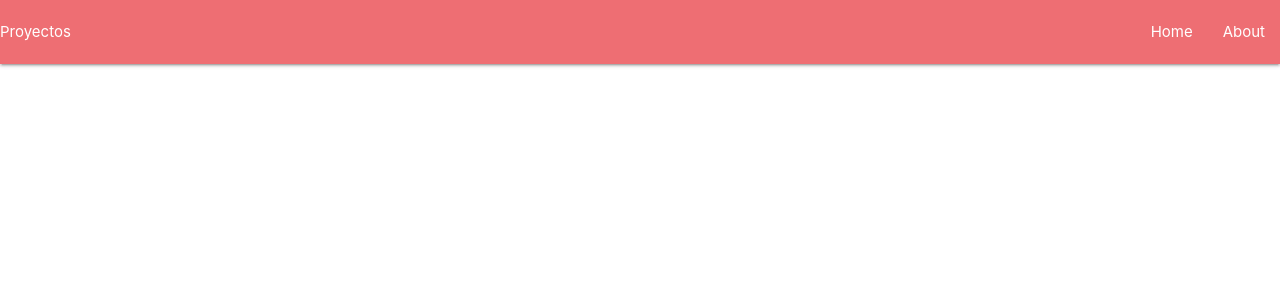
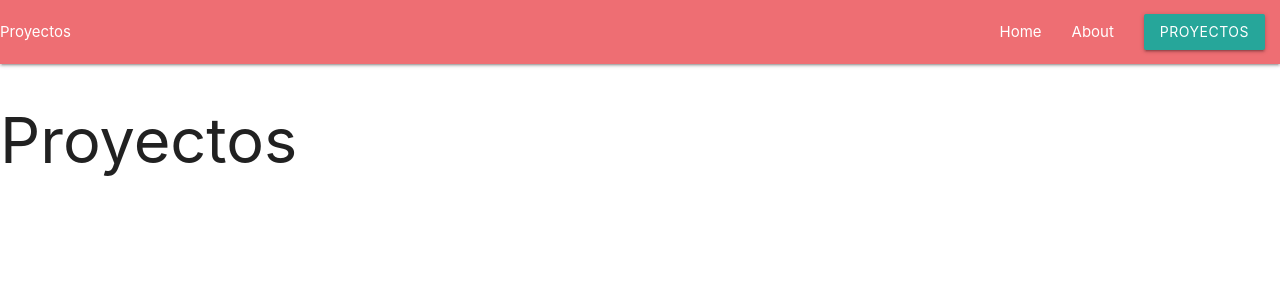
Before and after one commit to ZielGit/project-manager, a Vue app: page /proyectos in a window 1280 px wide. Shown: the top 300 px of the page. Built offline with nearby package versions, Linux system fonts and the light colour scheme.

Commit message:
feat: Vista proyectos

```diff
--- a/src/components/Navbar.vue
+++ b/src/components/Navbar.vue
@@ -7,6 +7,7 @@
                 <ul class="right hide-on-med-and-down">
                     <li><RouterLink to="/">Home</RouterLink></li>
                     <li><RouterLink to="/about">About</RouterLink></li>
+                    <li><RouterLink to="/proyectos" class="waves-effect waves-light btn">Proyectos</RouterLink></li>
                 </ul>
             </div>
         </nav>
@@ -14,6 +15,7 @@
         <ul class="sidenav" id="mobile-demo">
             <li><RouterLink to="/">Home</RouterLink></li>
             <li><RouterLink to="/about">About</RouterLink></li>
+            <li><RouterLink to="/proyectos">Proyectos</RouterLink></li>
         </ul>
     </div>
 </template>
--- a/src/router/index.js
+++ b/src/router/index.js
@@ -16,6 +16,11 @@ const router = createRouter({
       // this generates a separate chunk (About.[hash].js) for this route
       // which is lazy-loaded when the route is visited.
       component: () => import('../views/AboutView.vue')
+    },
+    {
+      path: '/proyectos',
+      name: 'proyectos',
+      component: () => import('../views/Proyectos.vue')
     }
   ]
 })
--- /dev/null
+++ b/src/views/Proyectos.vue
@@ -0,0 +1,15 @@
+<template>
+    <div>
+        <h1>Proyectos</h1>
+    </div>
+</template>
+
+<script>
+export default {
+    setup () {
+
+
+        return {}
+    }
+}
+</script>
```
